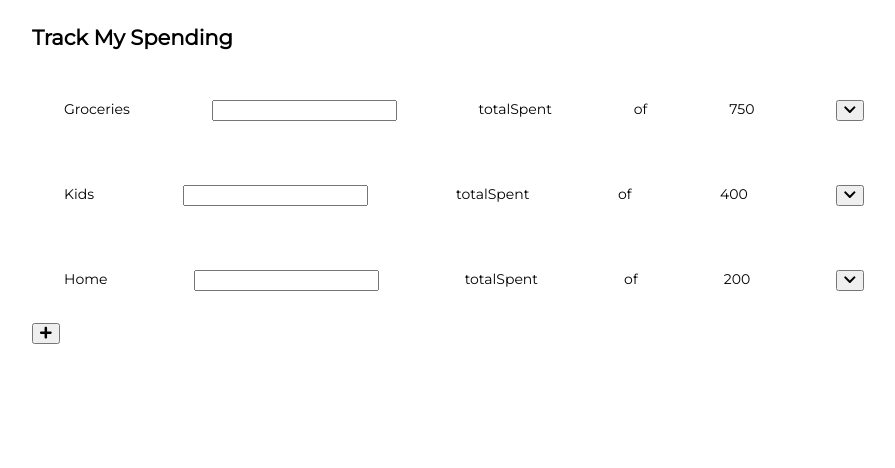
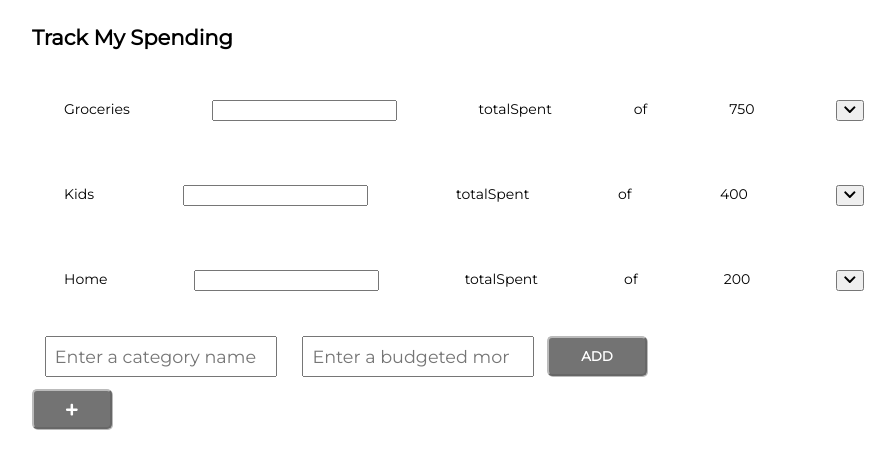
Before and after one commit to joyrichmond/hungry-hippo, a React (Create React App) app in the folder packages/web/: page / in a window 1280 px wide. Both pictures are taken after a click on the button 221 px from the left and 333 px from the top of the page. Shown: the top 468 px of the page, without its empty margins (176-1071 px from the left). Built offline with nearby package versions, Linux system fonts and the light colour scheme.

Commit message:
make AddNewCategory update budgetCategories

```diff
--- a/packages/web/src/comps/SpendingTracker.tsx
+++ b/packages/web/src/comps/SpendingTracker.tsx
@@ -1,23 +1,37 @@
-import React, { FC } from 'react';
+import React, { FC, useState } from 'react';
 import { connect } from 'react-redux';
 import { State } from '../reducers/spendingTrackerReducer';
 import { addNewCategory } from '../actions/spendingTrackerActions';
 
 import CategoryLine from './spendingTracker/CategoryLine';
 import AddButton from './utils/AddButton';
+import AddNewCategory from './spendingTracker/AddNewCategory';
 
 type Props = {
   budgetCategories: State['budgetCategories'];
+  addNewCategory: any;
 };
 
-const SpendingTracker: FC<Props> = ({ budgetCategories }) => {
+const SpendingTracker: FC<Props> = ({ budgetCategories, addNewCategory }) => {
+  const [isUserAddingCategory, setIsUserAddingCategory] = useState(false);
+
+  const handleAddCategory: any = () => setIsUserAddingCategory(true);
+
+  const handleSubmitNewCategory: any = (category: any, budgetedAmount: any) => {
+    addNewCategory(category, budgetedAmount);
+    setIsUserAddingCategory(false);
+  };
+
   return (
     <div>
       <h2>Track My Spending</h2>
       {budgetCategories.map(x => {
         return <CategoryLine key={x.category} {...x} />;
       })}
-      <AddButton />
+      {isUserAddingCategory && (
+        <AddNewCategory handleClick={handleSubmitNewCategory} />
+      )}
+      <AddButton handleClick={handleAddCategory} />
     </div>
   );
 };
--- a/packages/web/src/comps/spendingTracker/AddNewCategory.tsx
+++ b/packages/web/src/comps/spendingTracker/AddNewCategory.tsx
@@ -1,12 +1,38 @@
-import React, { FC } from 'react';
+import React, { FC, useState } from 'react';
 
-type Props = {};
+type Props = {
+  handleClick: any;
+};
 
-const AddNewCategory: FC<Props> = () => (
-  <div>
-    <input type="text" placeholder="Enter a category name" />
-    <input type="text" placeholder="Enter a budgeted montly amount" />
-  </div>
-);
+const AddNewCategory: FC<Props> = ({ handleClick }) => {
+  const [categoryInput, setCategoryInput] = useState('');
+  const [budgetAmountInput, setBudgetAmountInput] = useState('');
+
+  const handleCategoryInput = (e: any) => setCategoryInput(e.target.value);
+  const handleAmountInput = (e: any) => setBudgetAmountInput(e.target.value);
+
+  return (
+    <div className="flex-h input-container">
+      <input
+        type="text"
+        placeholder="Enter a category name"
+        onChange={e => handleCategoryInput(e)}
+        value={categoryInput}
+      />
+      <input
+        type="number"
+        placeholder="Enter a budgeted montly amount"
+        onChange={e => handleAmountInput(e)}
+        value={budgetAmountInput}
+      />
+      <button
+        className="fill-button"
+        onClick={() => handleClick(categoryInput, budgetAmountInput)}
+      >
+        Add
+      </button>
+    </div>
+  );
+};
 
 export default AddNewCategory;
--- a/packages/web/src/comps/utils/AddButton.tsx
+++ b/packages/web/src/comps/utils/AddButton.tsx
@@ -1,10 +1,12 @@
 import React, { FC } from 'react';
 import { FontAwesomeIcon } from '@fortawesome/react-fontawesome';
 
-type Props = {};
+type Props = {
+  handleClick: any;
+};
 
-const AddButton: FC<Props> = () => (
-  <button className="iconButton">
+const AddButton: FC<Props> = ({ handleClick }) => (
+  <button className="fill-button" onClick={handleClick}>
     <FontAwesomeIcon icon={['fas', 'plus']} />
   </button>
 );
```
